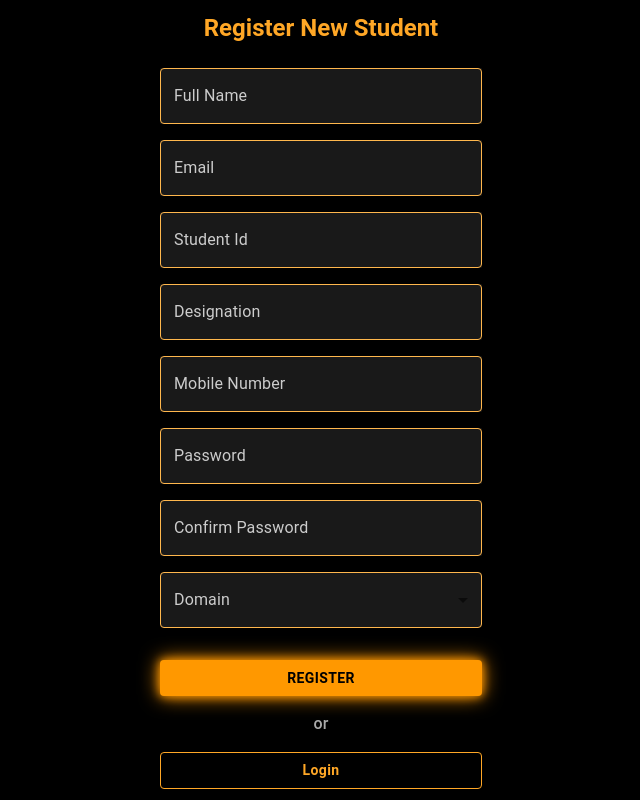
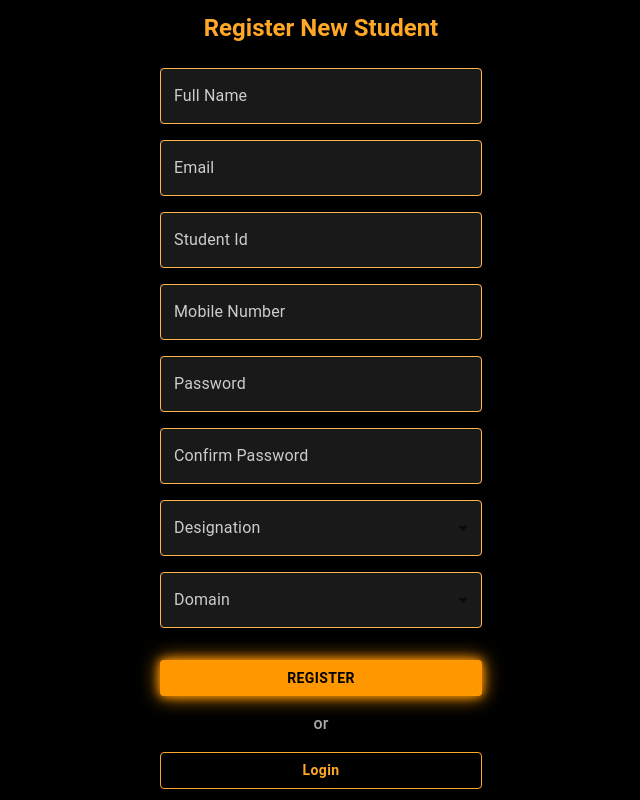
Before and after one commit to zorotechsolution/attendance-frontend, a React (Vite) app: page /signup in a window 1280 px wide. Shown: the whole page, without its empty margins (319-959 px from the left). Built offline with nearby package versions, Linux system fonts and the light colour scheme.

Commit message:
updated designation

```diff
--- a/src/components/authentication/Signup.jsx
+++ b/src/components/authentication/Signup.jsx
@@ -157,7 +157,7 @@ function Signup() {
               { label: "Full Name", name: "username" },
               { label: "Email", name: "email" },
               { label: "Student Id", name: "studentid" },
-              { label: "Designation", name: "designation" },
+              // { label: "Designation", name: "designation" },
               { label: "Mobile Number", name: "mobile" },
               { label: "Password", name: "password", type: "password" },
               {
@@ -213,6 +213,54 @@ function Signup() {
                 }}
               />
             ))}
+
+            {/* designation */}
+                        <TextField
+              select
+              label="Designation"
+              variant="outlined"
+              {...register("designation", { required: "designation is required" })}
+              helperText={errors.designation?.message}
+              error={!!errors.designation}
+              fullWidth
+              sx={{
+                mb: 2,
+                input: {
+                  color: "#fff",
+                  backgroundColor: "rgba(255,255,255,0.05)",
+                },
+                "& .MuiSelect-select": {
+                  color: "#fff",
+                  backgroundColor: "rgba(255,255,255,0.05)",
+                },
+                label: { color: "#ccc" },
+                "& .MuiOutlinedInput-root": {
+                  backgroundColor: "rgba(255,255,255,0.05)",
+                  fieldset: { borderColor: "#FFB74D" },
+                  "&:hover fieldset": { borderColor: "#FFA726" },
+                  "&.Mui-focused fieldset": { borderColor: "#FFA726" },
+                },
+              }}
+              InputLabelProps={{
+                sx: {
+                  "&.Mui-focused": {
+                    color: "#FFA726",
+                  },
+                },
+              }}
+            >
+              <MenuItem value="ui/ux">UI/UX</MenuItem>
+              <MenuItem value="datascience">Data Science</MenuItem>
+              <MenuItem value="digital marketing">Digital Marketing</MenuItem>
+              <MenuItem value="pythonfullstack">Python Full Stack</MenuItem>
+              <MenuItem value="ai">AI & ML With Python</MenuItem>
+              <MenuItem value="mern">MERN Stack</MenuItem>
+              <MenuItem value="java">Java Full Stack</MenuItem>
+              <MenuItem value="mobileapp">Mobile App Development</MenuItem>
+              <MenuItem value="cybersecurity">Cyber Security</MenuItem>
+              <MenuItem value="vfx">VFX & Viedo Editing</MenuItem>
+              <MenuItem value="graphicdesign">Graphic Design</MenuItem>
+            </TextField>
 
             {/* 🌐 Domain Field */}
             <TextField
```
